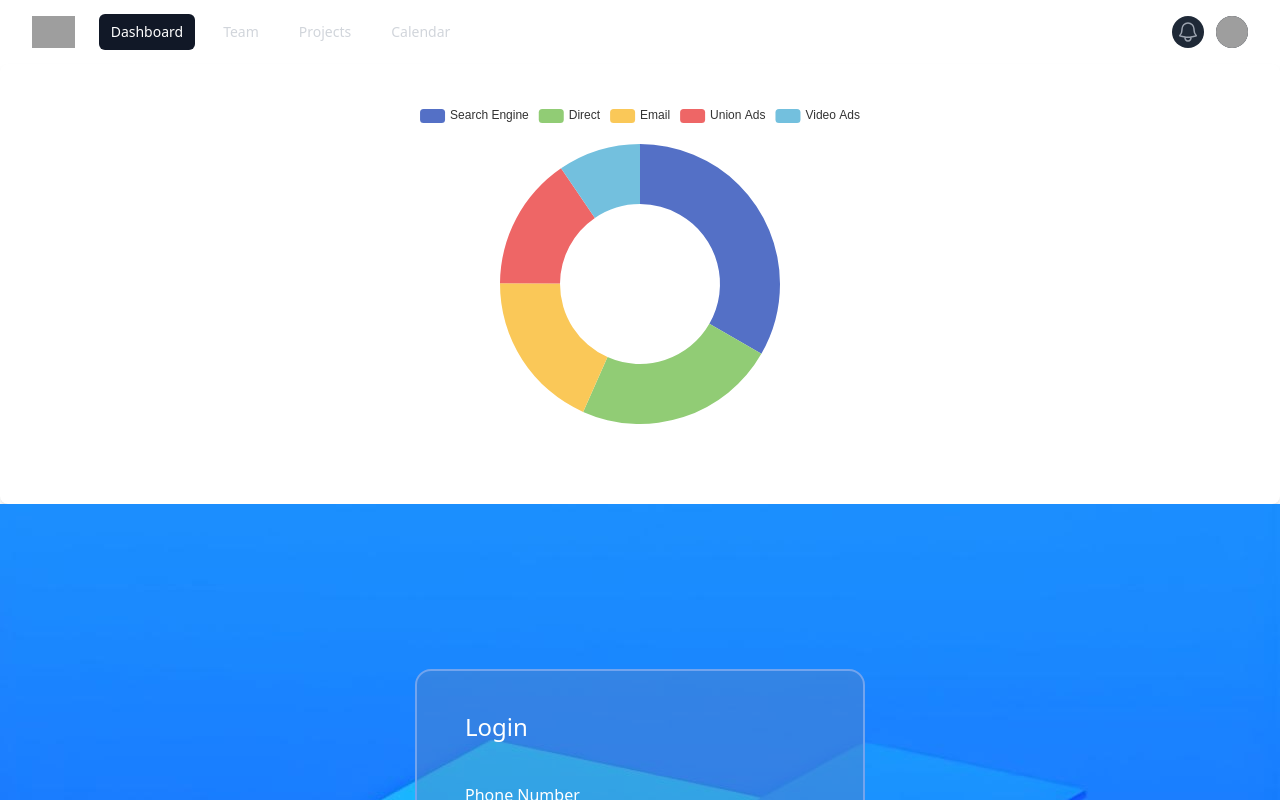
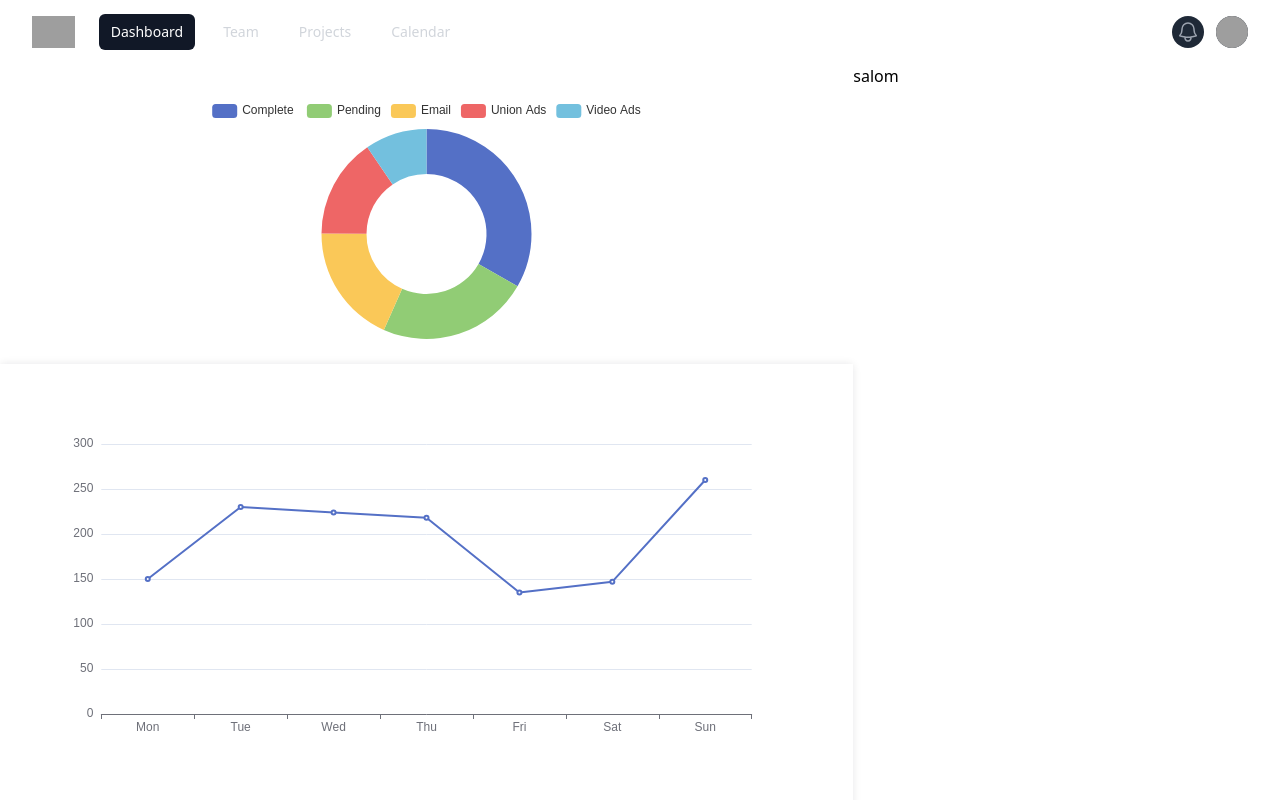
Before and after one commit to JavoxirJava/logistc-fron, a React (Create React App) app: page / in a window 1280 px wide. Shown: the top 800 px of the page. Built offline with nearby package versions, Linux system fonts and the light colour scheme; grey boxes are pictures that could not be loaded.

Commit message:
salom
Signed-off-by: Abdulazizsaidovcode <Abdulazizbey5@gmail.com>

```diff
--- a/src/App.js
+++ b/src/App.js
@@ -4,6 +4,7 @@ import NavBar from "./components/navbar/NavBar";
 import Product from "./components/product/Product";
 import Home from "./components/home page/Home";
 import Dashboard from "./components/Dashboard";
+import "./Globallcss/style.css"
 
 function App() {
     return (
--- /dev/null
+++ b/src/Globallcss/style.css
@@ -0,0 +1,3 @@
+.all-shadow {
+    box-shadow: rgba(17, 17, 26, 0.05) 0px 1px 0px, rgba(17, 17, 26, 0.1) 0px 0px 8px;
+}
--- a/src/components/Dashboard/index.jsx
+++ b/src/components/Dashboard/index.jsx
@@ -1,10 +1,21 @@
 import Circle from "./statistics/cercle";
+import LineChart from "./statistics/totop";
 
 function Dashboard() {
     return (
-    <div>
-        <Circle />
-    </div>
+        <div className="w-full flex flex-row">
+            <div className="w-8/12">
+                <div className="h-[300px]">
+                    <Circle />
+                </div>
+                <div className="h-[500px] rounded all-shadow">
+                    <LineChart />
+                </div>
+            </div>
+            <div className="w-3/12">
+                salom
+            </div>
+        </div>
     );
 }
 
--- a/src/components/Dashboard/statistics/cercle.jsx
+++ b/src/components/Dashboard/statistics/cercle.jsx
@@ -31,8 +31,8 @@ function Circle() {
                     show: false
                 },
                 data: [
-                    { value: 1048, name: 'Search Engine' },
-                    { value: 735, name: 'Direct' },
+                    { value: 1048, name: 'Complete ' },
+                    { value: 735, name: 'Pending' },
                     { value: 580, name: 'Email' },
                     { value: 484, name: 'Union Ads' },
                     { value: 300, name: 'Video Ads' }
@@ -43,11 +43,11 @@ function Circle() {
 
     return (
         <div>
-            <div className="bg-white rounded-lg shadow-md p-5">
-                <div style={{ height: '400px', width: '100%', display: "flex", flexDirection: "column" }}>
+            <div className="bg-white p-5">
+                <div style={{ height: '300px', width: '100%', display: "flex", flexDirection: "column", }}>
                     <EChartsReact
                         option={option}
-                        style={{ height: '100%', width: '100%', display: "flex", justifyContent: "center" }}
+                        style={{ height: '100%', width: '100%', display: "flex", justifyContent: "start" }}
                     />
                 </div>
             </div>
--- a/src/components/Dashboard/statistics/totop.jsx
+++ b/src/components/Dashboard/statistics/totop.jsx
@@ -20,7 +20,7 @@ function LineChart() {
 
   return (
     <div>
-      <div className="bg-white rounded-lg shadow-md p-5">
+      <div className="bg-white p-5">
         <div style={{ height: '400px', width: '100%', display: "flex", flexDirection: "column" }}>
           <EChartsReact
             option={option}
```
